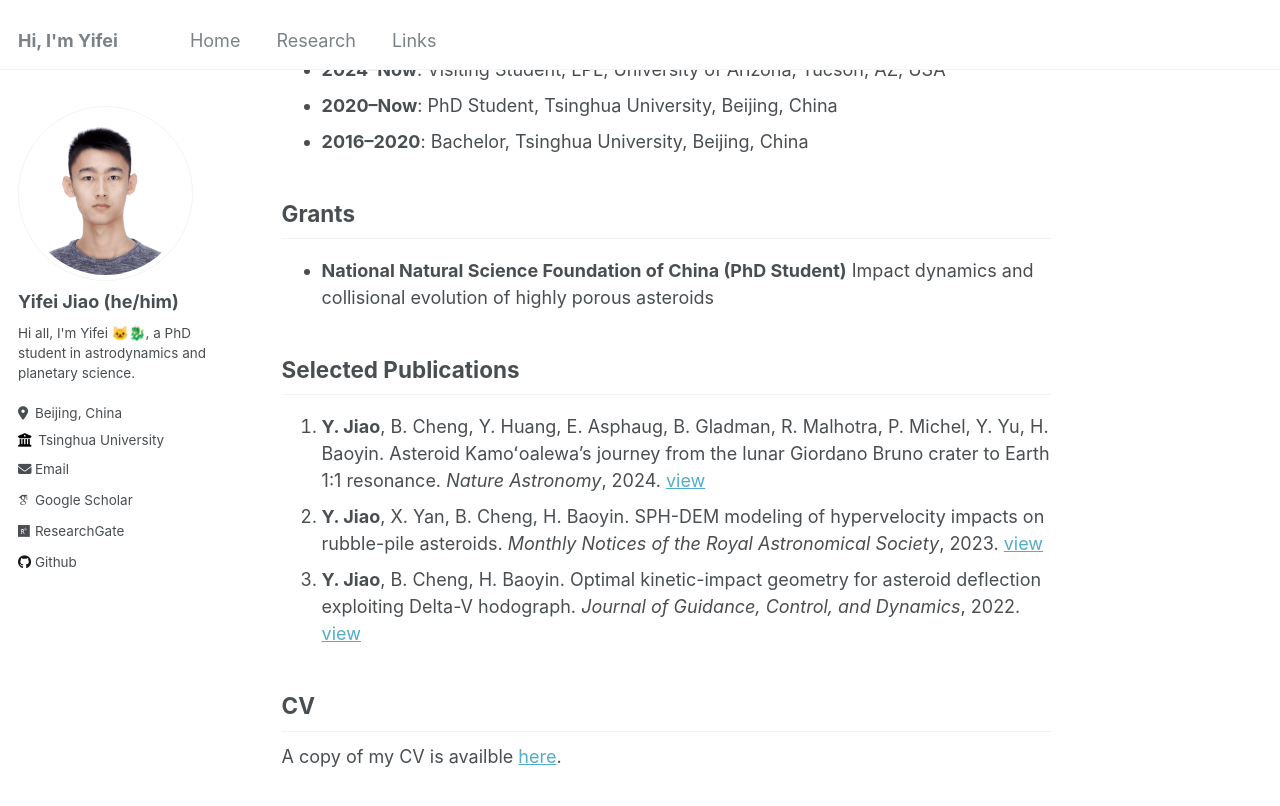
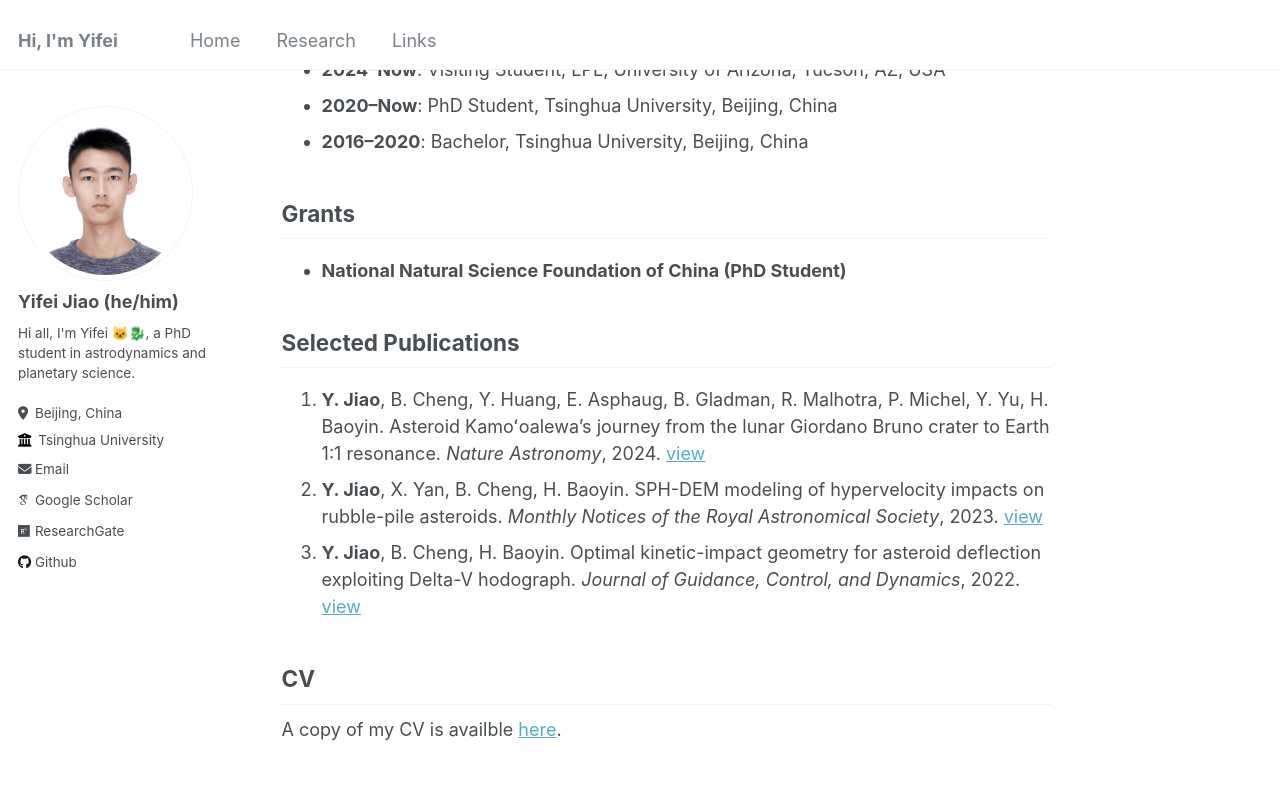
Before and after one commit to jiaoyf-thu/jiaoyf-thu.github.io, a Jekyll site: the page built from _pages/about.md, in a window 1280 px wide and 900 px high, scrolled down 374 px. Shown: the top 806 px of the window. Built offline with Jekyll 4.4.1, drawn with Linux system fonts in a browser that asks for light colours; some web fonts are replaced.

Commit message:
Update about.md

```diff
--- a/_pages/about.md
+++ b/_pages/about.md
@@ -18,7 +18,7 @@ I am currently a PhD student at Laboratory of AstroDynamics, Tsinghua University
 + **2016--2020**: Bachelor, Tsinghua University, Beijing, China
 
 ## Grants
-+ **National Natural Science Foundation of China (PhD Student)** Impact dynamics and collisional evolution of highly porous asteroids
++ **National Natural Science Foundation of China (PhD Student)**
 
 ## Selected Publications
 1. **Y. Jiao**, B. Cheng, Y. Huang, E. Asphaug, B. Gladman, R. Malhotra, P. Michel, Y. Yu, H. Baoyin. Asteroid Kamoʻoalewa's journey from the lunar Giordano Bruno crater to Earth 1:1 resonance. *Nature Astronomy*, 2024. <a href="https://www.nature.com/articles/s41550-024-02258-z" target="_blank">view</a>
```
